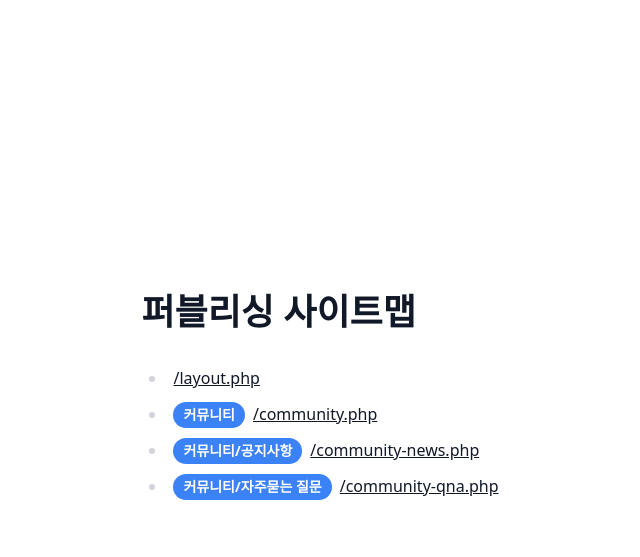
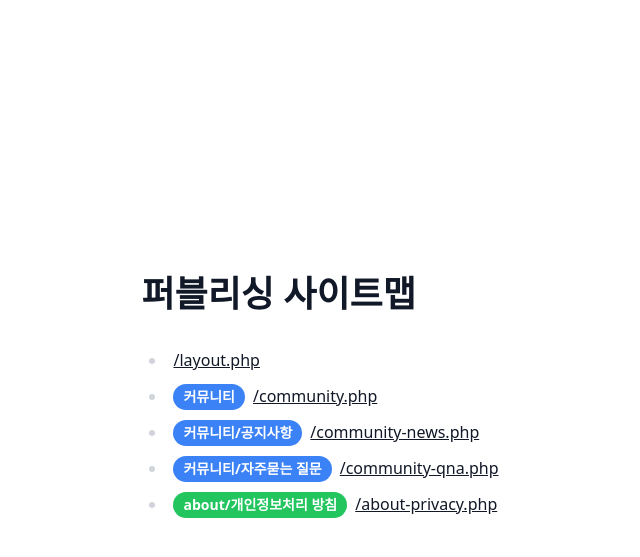
Before and after one commit to peterosea/inthesum, a PHP site: page / in a window 1280 px wide. Shown: the top 557 px of the page, without its empty margins (320-960 px from the left). Run offline with PHP 8.4, Linux system fonts and the light colour scheme; some libraries are stand-ins or nearby versions.

Commit message:
:construction: 개인정보 처리방침 페이지 시작

```diff
--- a/index.php
+++ b/index.php
@@ -24,13 +24,16 @@
           <a href="./layout.php">/layout.php</a>
         </li>
         <li>
-          <span class="inline-block py-[3px] px-[10px] bg-blue-500 rounded-full mr-[8px] text-sm font-bold text-white">커뮤니티</span><a href="/community.php">/community.php</a>
+          <span class="inline-block py-[3px] px-[10px] bg-blue-500 rounded-full mr-[8px] text-sm font-semibold text-white">커뮤니티</span><a href="/community.php">/community.php</a>
         </li>
         <li>
-          <span class="inline-block py-[3px] px-[10px] bg-blue-500 rounded-full mr-[8px] text-sm font-bold text-white">커뮤니티/공지사항</span><a href="/community-news.php">/community-news.php</a>
+          <span class="inline-block py-[3px] px-[10px] bg-blue-500 rounded-full mr-[8px] text-sm font-semibold text-white">커뮤니티/공지사항</span><a href="/community-news.php">/community-news.php</a>
         </li>
         <li>
-          <span class="inline-block py-[3px] px-[10px] bg-blue-500 rounded-full mr-[8px] text-sm font-bold text-white">커뮤니티/자주묻는 질문</span><a href="/community-qna.php">/community-qna.php</a>
+          <span class="inline-block py-[3px] px-[10px] bg-blue-500 rounded-full mr-[8px] text-sm font-semibold text-white">커뮤니티/자주묻는 질문</span><a href="/community-qna.php">/community-qna.php</a>
+        </li>
+        <li>
+          <span class="inline-block py-[3px] px-[10px] bg-green-500 rounded-full mr-[8px] text-sm font-semibold text-white">about/개인정보처리 방침</span><a href="/about-privacy.php">/about-privacy.php</a>
         </li>
       </ul>
     </div>
```
